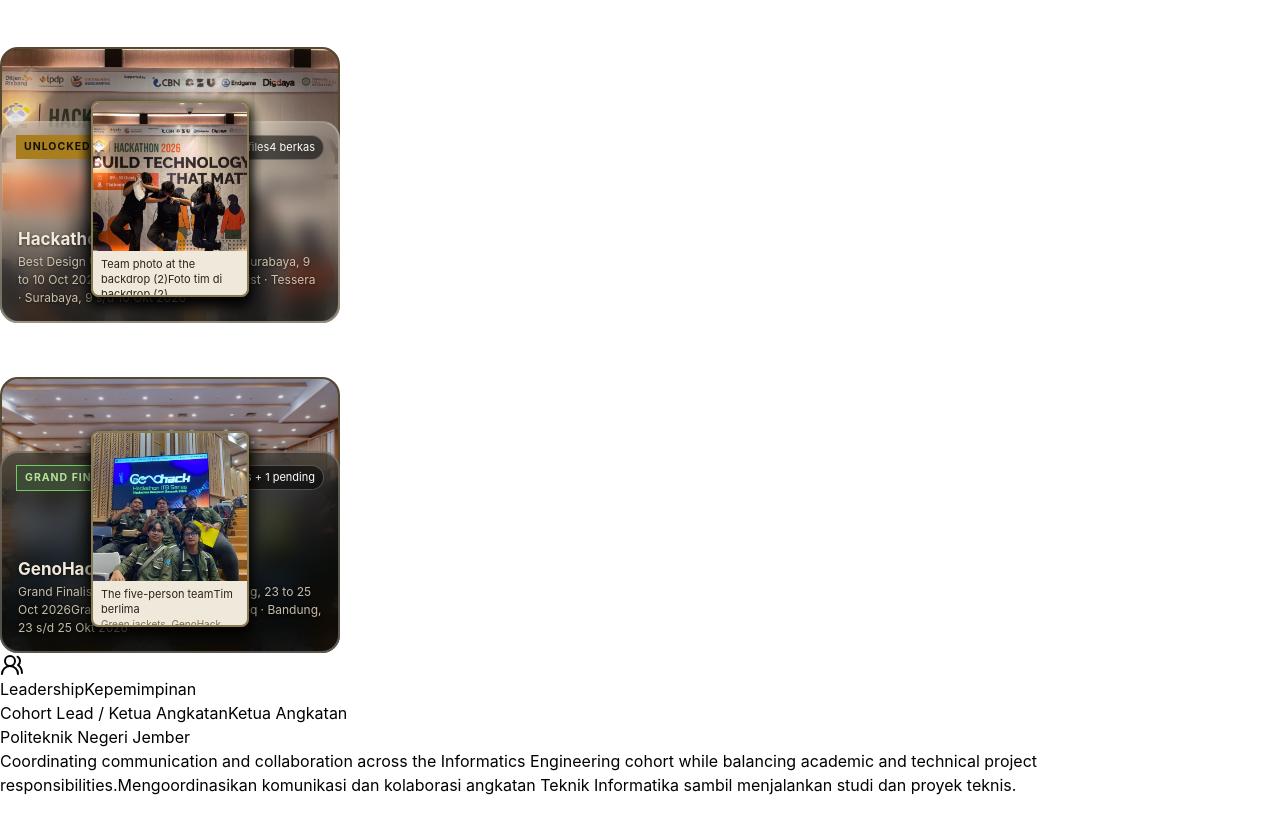
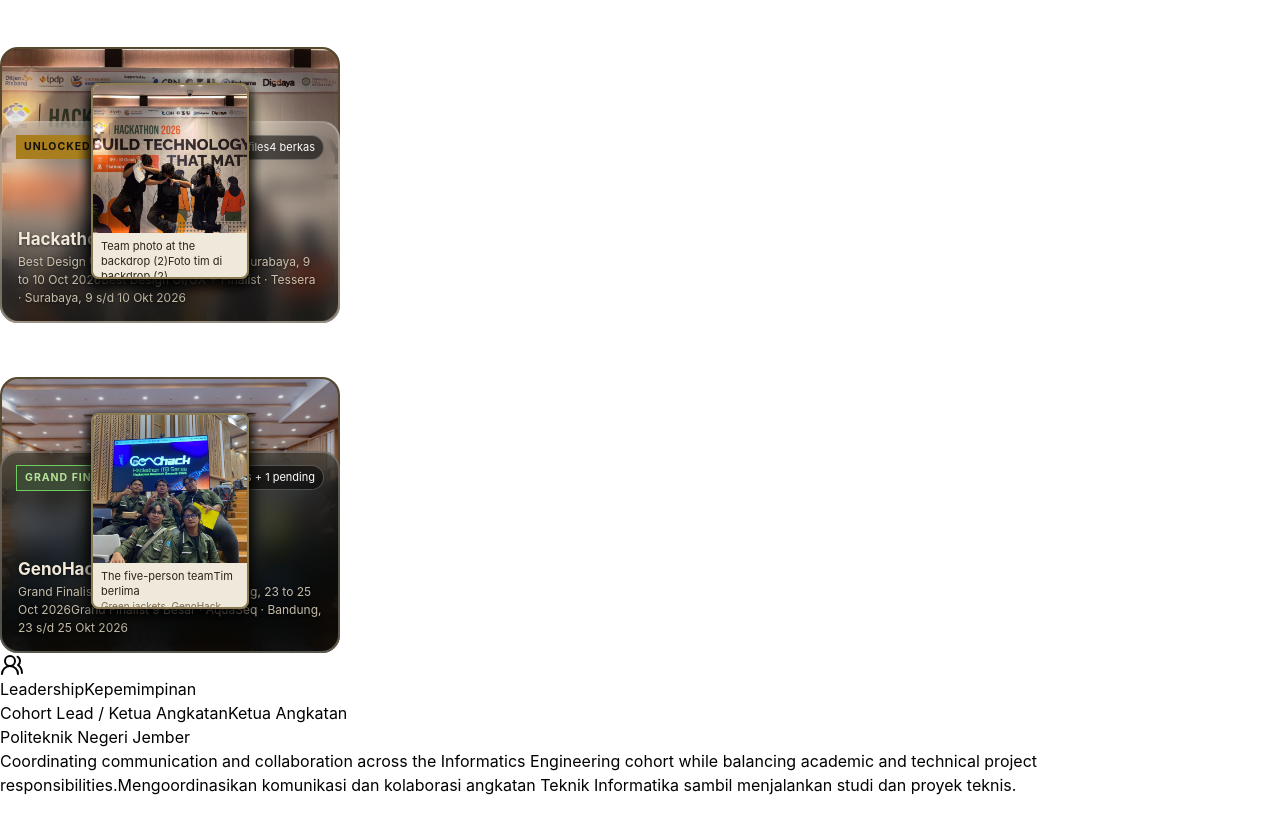
Before and after one commit to CL4Y0101/portfolio, a Next.js app: page / in a window 1280 px wide. Shown: the part 8520-9353 px from the top of the page. Built offline with nearby package versions, Linux system fonts and the light colour scheme.

Commit message:
Raise folder sheets and strengthen label shade
Adjusted positioning and dimensions for file elements in the glass folder cards.

```diff
--- a/components/ui/glass-folder-cards.module.css
+++ b/components/ui/glass-folder-cards.module.css
@@ -59,7 +59,7 @@
 .file {
   position: absolute;
   left: 50%;
-  bottom: 26px;
+  bottom: 44px;
   width: 158px;
   height: 196px;
   margin-left: -79px;
@@ -159,9 +159,9 @@
     content: "";
     position: absolute;
     inset: auto 0 0 0;
-    height: 55%;
+    height: 62%;
     border-radius: 0 0 18px 18px;
-    background: linear-gradient(180deg, transparent, rgba(0, 0, 0, 0.38));
+    background: linear-gradient(180deg, transparent, rgba(0, 0, 0, 0.5));
     pointer-events: none;
 }
 
@@ -185,7 +185,7 @@
 }
 
 .stage.open .file {
-  transform: translate(calc(var(--slot) * 62px), -118px) rotate(calc(var(--slot) * 13deg));
+  transform: translate(calc(var(--slot) * 62px), -100px) rotate(calc(var(--slot) * 13deg));
   box-shadow: 0 14px 22px rgba(0, 0, 0, 0.7);
 }
 
```
